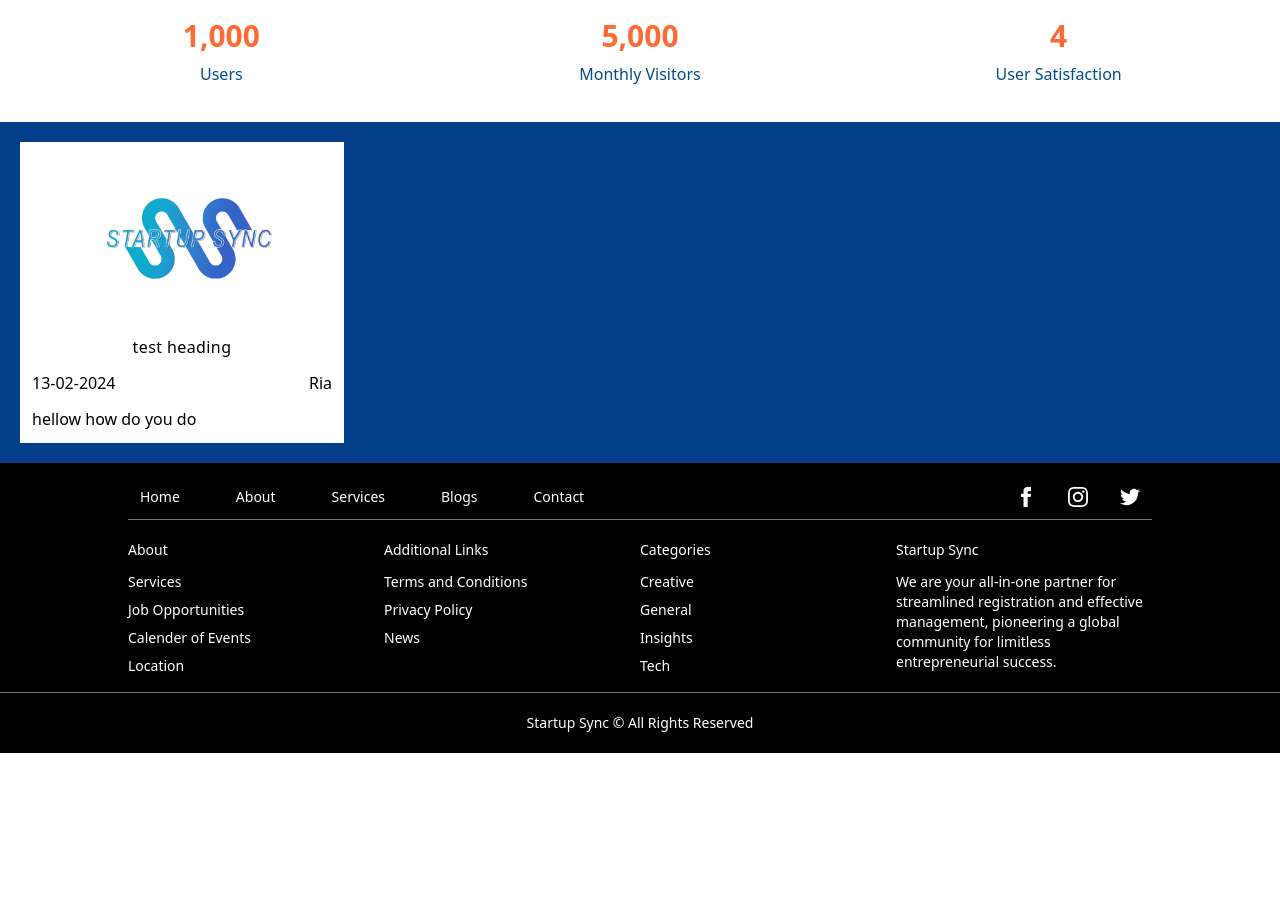
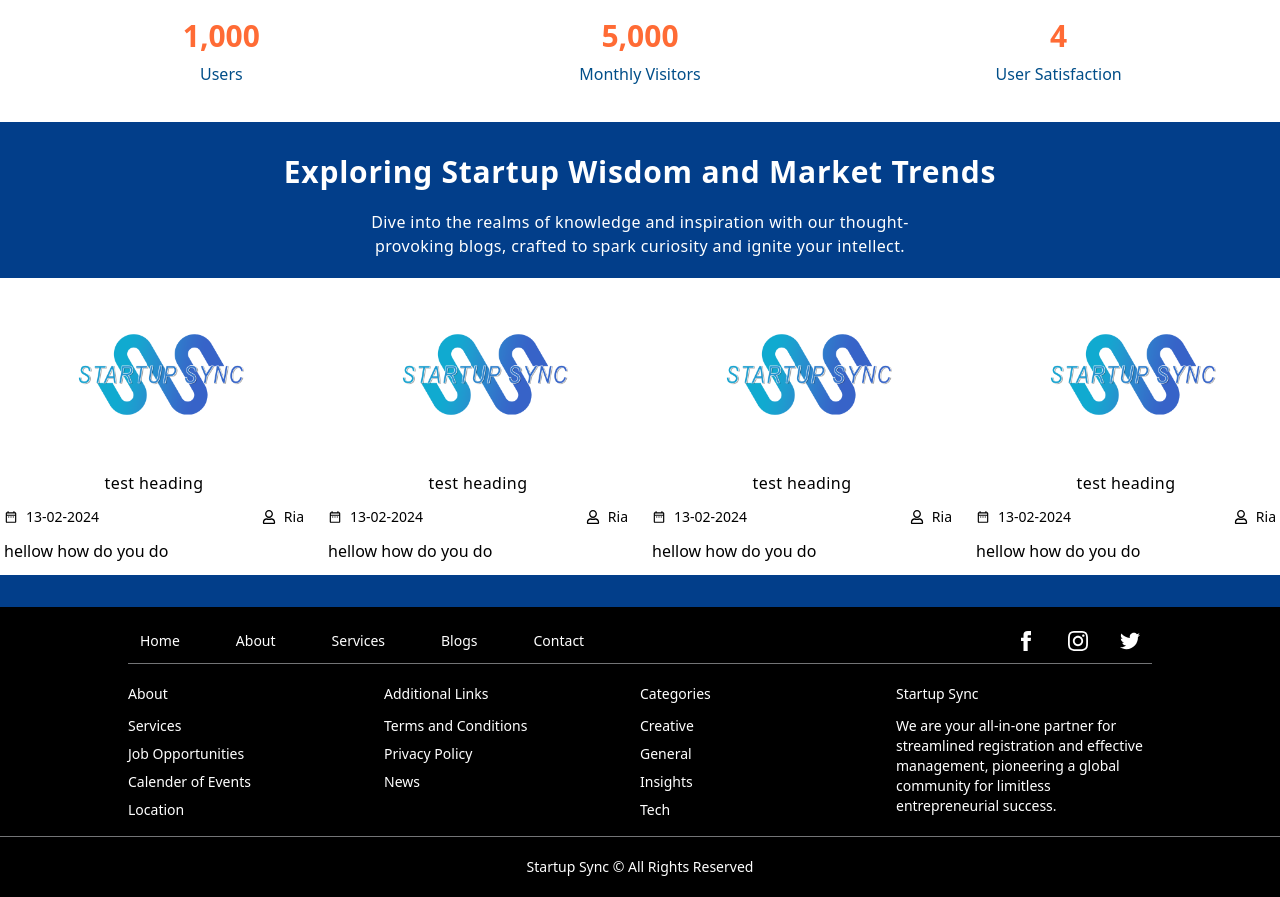
Before and after one commit to manan18/startup-sync, a Next.js app: page / in a window 1280 px wide. Shown: the part 1620-2517 px from the top of the page. Before the commit the page ends 2373 px from the top, so only its background shows below. Built offline with nearby package versions, Linux system fonts and the light colour scheme.

Commit message:
updated blog section

```diff
--- a/package.json
+++ b/package.json
@@ -19,7 +19,8 @@
     "react-hook-form": "^7.50.1",
     "react-icons": "^5.0.1",
     "react-scroll-trigger": "^0.6.14",
-    "react-toastify": "^10.0.4"
+    "react-toastify": "^10.0.4",
+    "swiper": "^11.0.6"
   },
   "devDependencies": {
     "@types/node": "^20",
--- a/src/components/atoms/card/index.tsx
+++ b/src/components/atoms/blogcard/index.tsx
@@ -1,8 +1,10 @@
 import { StaticImport } from "next/dist/shared/lib/get-img-props";
 import Image from "next/image";
 import React from "react";
+import { MdOutlineDateRange } from "react-icons/md";
+import { FaRegUser } from "react-icons/fa";
 
-interface CardProps {
+export type BlogCardProps = {
   image: StaticImport;
   title: string;
   description: string;
@@ -10,18 +12,18 @@ interface CardProps {
   author: string;
 }
 
-const Card: React.FC<CardProps> = ({ image, title, description, date, author }) => {
+const BlogCard: React.FC<BlogCardProps> = ({ image, title, description, date, author }) => {
   return (
     <div className="flex flex-col bg-white gap-3 p-3 w-max">
       <Image src={image} alt={'image'} width={300} height={200} />
       <h1 className="tracking-wide text-black text-center">{title}</h1>
       <div className="flex justify-between">
-        <p className="">{date}</p>
-        <p className="">{author}</p>
+        <p className="flex items-center gap-2 text-sm"><MdOutlineDateRange />{date}</p>
+        <p className="flex items-center gap-2 text-sm"><FaRegUser />{author}</p>
       </div>
-      <p>{description}</p>
+      <p className="">{description}</p>
     </div>
   );
 };
 
-export default Card;
+export default BlogCard;
--- a/src/components/blogs/index.tsx
+++ b/src/components/blogs/index.tsx
@@ -1,13 +1,21 @@
 import React from 'react'
-import Card from '../atoms/card'
+import Card from '../atoms/blogcard'
 import Image from 'next/image'
 import logo from '@/assets/img/logo.png'
 
 
 const Blog = () => {
   return (
-    <div className='bg-[#023e8a] p-5'>
-      <Card image={logo} title='test heading' date='13-02-2024' author='Ria' description='hellow how do you do' />
+    <div className='bg-[#023e8a] flex flex-col p-8 items-center gap-5'>
+      <h1 className='tracking-wide text-white text-3xl font-semibold'>Exploring Startup Wisdom and Market Trends</h1>
+      <p className='text-white tracking-wide font-md w-[50%] text-center'>Dive into the realms of knowledge and inspiration with our thought-provoking blogs, crafted to spark curiosity and ignite your intellect.</p>
+      <div className='justify-between flex'>
+        <Card image={logo} title='test heading' date='13-02-2024' author='Ria' description='hellow how do you do' />
+        <Card image={logo} title='test heading' date='13-02-2024' author='Ria' description='hellow how do you do' />
+        <Card image={logo} title='test heading' date='13-02-2024' author='Ria' description='hellow how do you do' />
+        <Card image={logo} title='test heading' date='13-02-2024' author='Ria' description='hellow how do you do' />
+
+      </div>
     </div>
   )
 }
--- /dev/null
+++ b/src/components/carousel/index.tsx
@@ -0,0 +1,32 @@
+import React, { Ref } from "react";
+import { Swiper, SwiperRef, SwiperSlide } from "swiper/react";
+import { Navigation } from "swiper/modules";
+import BlogCard, { BlogCardProps } from "@/components/atoms/blogcard";
+
+interface Props {
+  data: BlogCardProps[];
+  sliderRef: Ref<SwiperRef>;
+}
+
+const BlogCarousel = ({ data, sliderRef }: Props) => {
+
+  return (
+    <>
+      <Swiper
+        ref={sliderRef}
+        spaceBetween={50}
+        modules={[Navigation]}
+        slidesPerView={3}
+        slidesPerGroup={1}
+      >
+        {data.map((item, index) => (
+          <SwiperSlide key={index}>
+            <BlogCard {...item} />
+          </SwiperSlide>
+        ))}
+      </Swiper>
+    </>
+  );
+};
+
+export default BlogCarousel;
```
Also changed, not shown: 1 other file (tests, documents, lock files or other folders).
